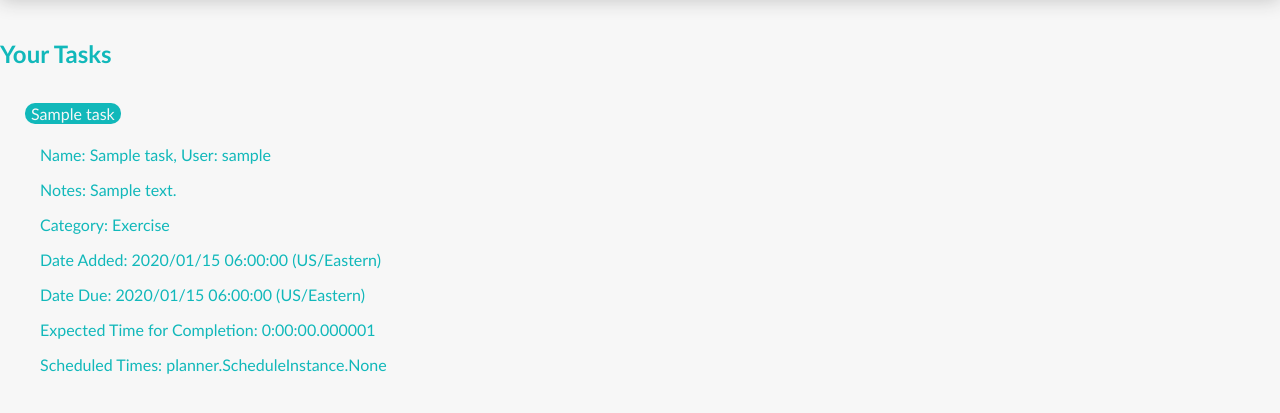
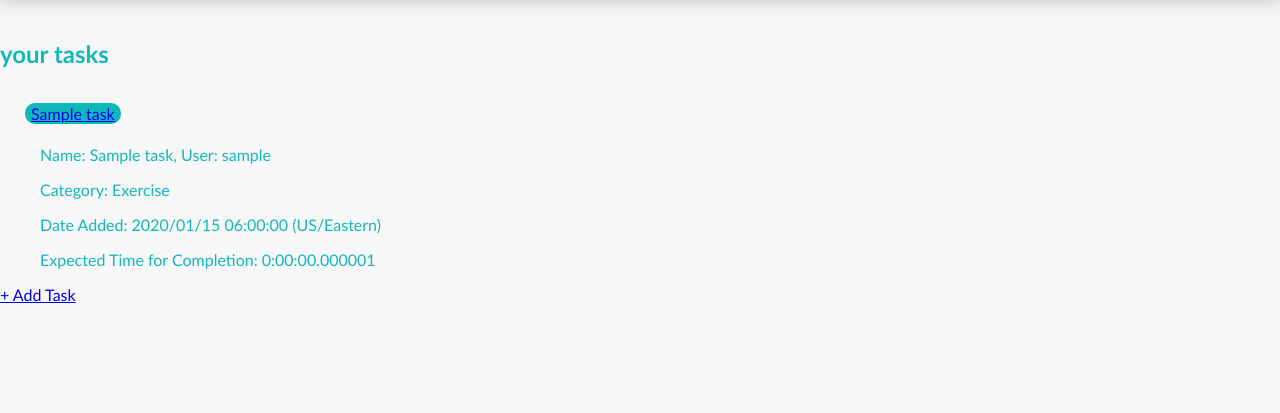
Before and after one commit to rishi-bhatnager/plan-it, a Django app: page /users/tasks/ in a window 1280 px wide. Shown: the part 57-470 px from the top of the page. Run offline with Django 3.2, Linux system fonts and the light colour scheme; a user stored in the database is signed in; tables that the repository leaves empty hold one stand-in row (values such as "Sample post"); some libraries are stand-ins or nearby versions.

Commit message:
can add tasks on ui

```diff
--- a/webapp/planner/models.py
+++ b/webapp/planner/models.py
@@ -10,7 +10,10 @@ class Task(models.Model):
         #earliest() gets first result, meaning earliest addDate is selected; dueDate = tiebreaker
         get_latest_by = ['addDate', 'dueDate']
 
-        ordering = ['name', 'notes', 'category', 'user', 'addDate', 'dueDate', 'expTime', ]
+        #priority order of fields to use when ordering Task objects
+        #this order prioritizes (in this order): earliest addDate, earliest dueDate, greatest expTime,
+            #and name is ascending order
+        ordering = ['addDate', 'dueDate', '-expTime', 'name', ]
 
 
     # NOTE: Django auto adds an auto-incrementing 'id' field --> create a field and set primary_key=True
@@ -38,8 +41,10 @@ class Task(models.Model):
         #   - Since there is a default of None, be sure to check that users aren't None before dealing with them
 
     addDate = models.DateTimeField("Time When Task was Added", default=timezone.now)
-    dueDate = models.DateTimeField("Due Date", help_text="Enter by when must this task be completed")
-    expTime = models.DurationField("Expected Time for Completion", help_text="Enter the amount of time you expect to complete this task")
+    dueDate = models.DateTimeField("Due Date",
+        help_text="Enter by when must this task be completed in the following format: YYYY-MM-DD HH:MM:SS")
+    expTime = models.DurationField("Expected Time for Completion",
+        help_text="Enter the amount of time you expect to need to complete this task in the following format: HH:MM:SS")
 
 
 
@@ -162,3 +167,12 @@ class ScheduleInstance(models.Model):
 
     def __repr__(self):
         return str(self)
+
+
+
+# class AddTaskForm(UserCreationForm):
+#     email = forms.EmailField()
+
+#     class Meta:
+#         model = User
+#         fields = ['username', 'email', 'password1', 'password2']
--- a/webapp/planner/templates/planner/index.html
+++ b/webapp/planner/templates/planner/index.html
@@ -25,6 +25,7 @@
 			<button type="button" class="add">+ Add Task</button>
 			<div class="bottom">
 			<button type="button" class="compile">Compile Schedule</button>
+			<p><a class="ml-2" href="{% url 'planner:add_task' %}">+ Add Task (temp link)</a></p>
 
 			<!--  onclick="saveTasks()"
 			<script>
--- a/webapp/planner/urls.py
+++ b/webapp/planner/urls.py
@@ -7,4 +7,5 @@ urlpatterns = [
     path('index.html/', views.sendToIndex, name='indexRedirect'),
     path('', views.index, name='index'),
     path('feature-unavailable/', views.unavailableFeature, name='feature-unavailable'),
+    path('add-task/', views.AddTaskView.as_view(), name='add_task'),
 ]
--- a/webapp/users/templates/users/settings.html
+++ b/webapp/users/templates/users/settings.html
@@ -3,6 +3,9 @@
 {% block content %}
 
 <h2>{{user.username}}</h2>
+<i>
+    Not {{user.username}}? <a class="ml-2" href="{% url 'users:logout_login' %}">Switch accounts</a>
+</i>
 <div class="border-top pt-3">
     <ul>
         <li>
--- a/webapp/users/templates/users/tasks.html
+++ b/webapp/users/templates/users/tasks.html
@@ -3,38 +3,23 @@
 {% block content %}
 
 
-{% if user.is_authenticated %}
-    <h2>Your Tasks</h2>
+<h2>your tasks</h2>
 <ul>
 {% for task in user.task_set.all %}
-        <li><button>{{task.name|safe}}</button></li>
+    <li><button><a href="{% url 'users:task_details' task.id %}">{{task.name|safe}}</a></button></li>
     <p>Name: {{task.name|safe}}, User: {{task.user}}</p>
-        <p>Notes: {{task.notes|safe}}</p>
+    <!-- <p>Notes: {{task.notes|safe}}</p> -->
         <!-- see Django's built-in template tags and filters for more ways to format properly -->
     <p>Category: {{task.get_category_display}}</p>
     <p>Date Added: {{task.getAddDate}}</p>
-        <p>Date Due: {{task.getDueDate}}</p>
+    <!-- <p>Date Due: {{task.getDueDate}}</p> -->
     <p>Expected Time for Completion: {{task.expTime}}</p>
-        <p>Scheduled Times: {{task.times}}</p>
+    <!-- <p>Scheduled Times: {{task.times}}</p> -->
 {% empty %}
     <p>You don't have any tasks</p>
 {% endfor %}
 </ul>
-{% else %}
-    <script>
-        function redirect(){
-           window.location.href = '{% url 'users:login' %}';
-        }
-
-        setTimeout(redirect, 5000); //2000 is equivalent to 2 seconds
-    </script>
-
-    <h2>You must be logged in to view this page</h2>
-    <p>
-        If you are not redirected soon, please click <a class="ml-2" href="{% url 'users:login' %}">here</a>
-        to go to the login page.
-    </p>
-{% endif %}
+<p><a class="ml-2" href="{% url 'planner:add_task' %}">+ Add Task</a></p>
 
 
 {% endblock %}
--- a/webapp/users/urls.py
+++ b/webapp/users/urls.py
@@ -1,6 +1,5 @@
 from django.urls import path, include, reverse_lazy
-from django.views.generic import TemplateView, ListView
-from django.apps import apps
+from django.views.generic import TemplateView
 from . import views
 from django.contrib.auth.views import PasswordResetConfirmView
 
@@ -26,7 +25,7 @@ urlpatterns = [
     # path('social/', include('allauth.urls')),                                                                         uncomment
 
 
-    # path('tasks/', views.TasksView.as_view(template_name='users/tasks.html'), name='tasks'),
-    path('tasks/', ListView.as_view(template_name='users/tasks.html', context_object_name='tasks',
-        model=apps.get_model('planner', 'Task')), name='tasks'),
+    path('tasks/', views.TasksView.as_view(), name='tasks'),
+    path('task/<int:pk>/', views.TaskDetailsView.as_view(), name='task_details'),
+    path('logout-login/', views.logout_login, name='logout_login'),
 ]
--- a/webapp/users/views.py
+++ b/webapp/users/views.py
@@ -2,10 +2,12 @@ from django.shortcuts import render, redirect, reverse
 from .models import UserRegistrationForm
 from django.apps import apps
 from django.contrib import messages
-from django.views.generic import ListView
-from django.contrib.auth import views, login, authenticate
+from django.views.generic import ListView, DetailView
+from django.apps import apps
+from django.contrib.auth import views, login, logout, authenticate
 from django.contrib.auth.forms import PasswordChangeForm, SetPasswordForm
 from django.contrib.auth.decorators import login_required
+from django.contrib.auth.mixins import LoginRequiredMixin
 from django.urls import reverse_lazy
 
 
@@ -93,3 +95,18 @@ class PasswordResetDoneView(views.PasswordResetDoneView):
 #         else:
 #             form = SetPasswordForm(request.user)
 #         return render(request, self.template_name, {'form': form, 'title': 'set new password'})
+
+
+
+class TasksView(LoginRequiredMixin, ListView):
+    template_name = 'users/tasks.html'
+    context_object_name = 'tasks'
+    model = apps.get_model('planner', 'Task')
+
+class TaskDetailsView(LoginRequiredMixin, DetailView):
+    template_name = 'users/task_details.html'
+    model = apps.get_model('planner', 'Task')
+
+def logout_login(request):
+    logout(request)
+    return redirect(reverse('users:login'))
```
Also changed, not shown: webapp/planner/templates/planner/add_task.html (added, +19 -0 lines), webapp/planner/views.py (+15 -0 lines), webapp/users/templates/users/task_details.html (added, +30 -0 lines), webapp/planner/migrations/0011_auto_20200520_0144.py (added). Lines whose indentation alone changed are shown as unchanged.
